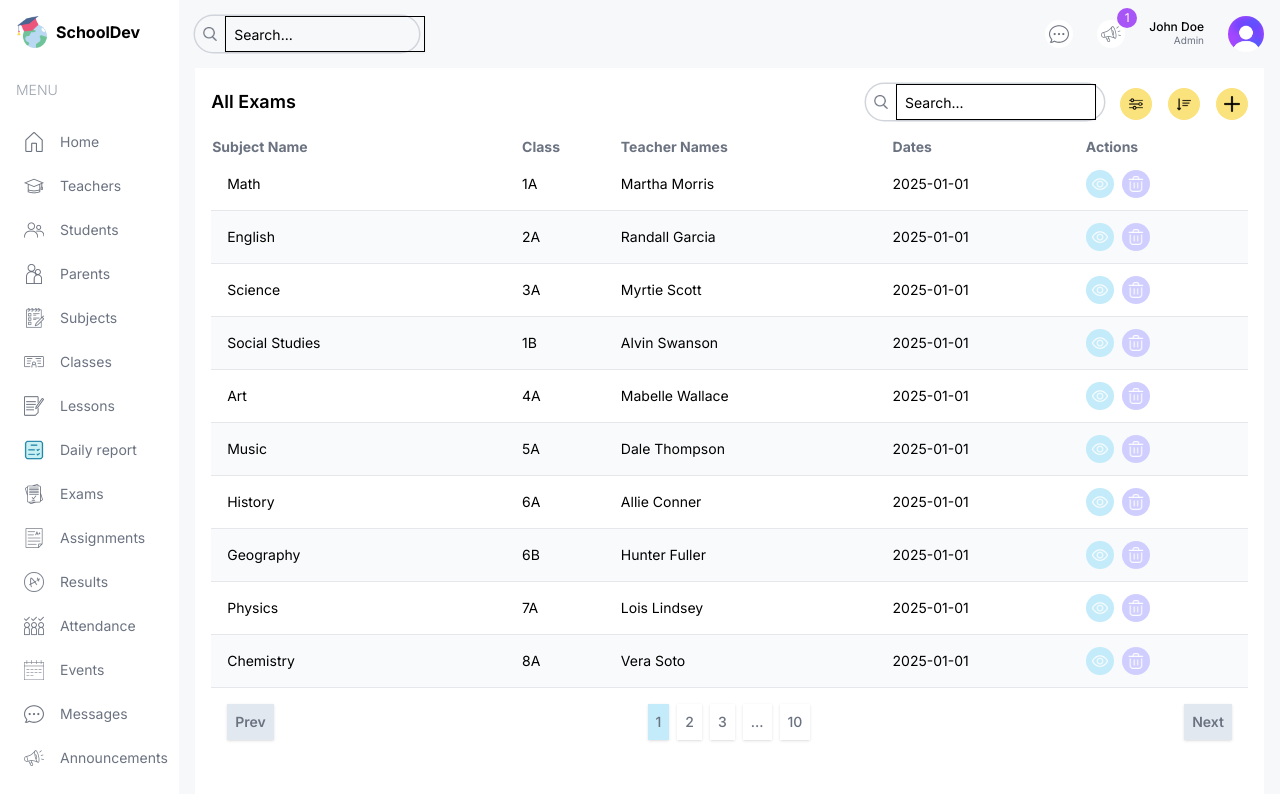
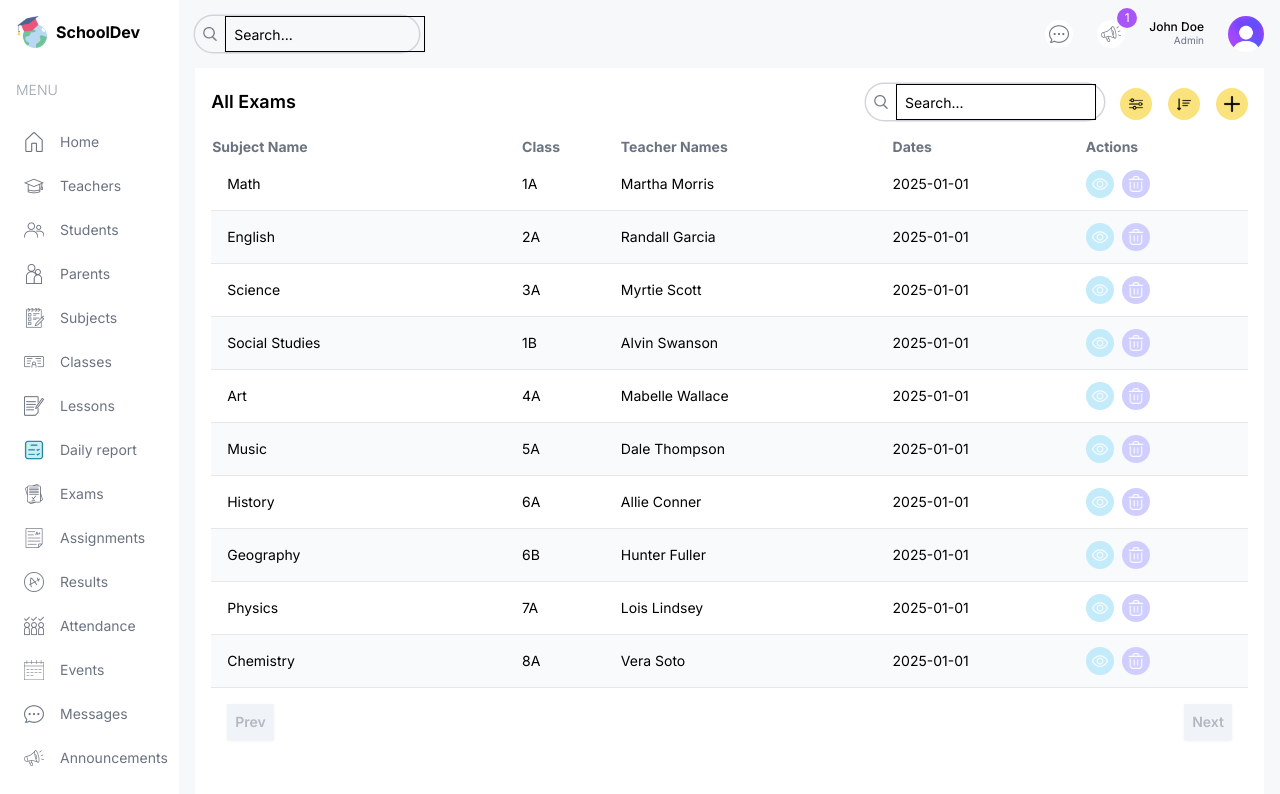
Before and after one commit to iriantogalih/appsekolah, a Next.js app: page /list/exams in a window 1280 px wide. Shown: the top 794 px of the page. Built offline with nearby package versions, Linux system fonts and the light colour scheme.

Commit message:
add fitur pagination in teacher page

```diff
--- a/app/(dashboard)/list/teachers/page.tsx
+++ b/app/(dashboard)/list/teachers/page.tsx
@@ -4,10 +4,12 @@
 import Tablesearch from "@/components/Tablesearch"
 import { role, teachersData } from "@/lib/data"
 import prisma from "@/lib/prisma"
+import { ITEM_PER_PAGE } from "@/lib/settings"
 import { Class, Subject, Teacher } from "@prisma/client"
 import Image from "next/image"
 import Link from "next/link"
 import { ImageResponse } from "next/server"
+import { string } from "zod"
 
 type TeacherList =Teacher & {subjects: Subject[]} & {class: Class[]}
 {/* Create header table */}
@@ -83,16 +85,27 @@
     </td>
   </tr>
 )
-const TeacherListPage = async () => {
+const TeacherListPage = async ({
+  searchParams,
+}:{
+  searchParams: {[key:string]:string} | undefined
+}) => {
 
-  const data = await prisma.teacher.findMany({
-    include:{
-      subjects: true,
-      class: true,
-    },
-  })
+  const {page, ...queryParams} = searchParams;
 
-  console.log(data)
+  const p = page ? parseInt(page) : 1;
+
+  const [data, count] = await prisma.$transaction([
+    prisma.teacher.findMany({
+      include:{
+        subjects: true,
+        class: true,
+      },
+      take: ITEM_PER_PAGE,
+      skip: ITEM_PER_PAGE * (p - 1),
+    }),
+    prisma.teacher.count()
+  ])
 
   return (
     <div className='bg-white p-4 rounded-md flex-1 m-4 mt-0'>
@@ -121,7 +134,7 @@
       {/* LIST */}
       <Table columns={columns} renderRow={renderRow} data={data}/>
       {/* PAGINATION */}
-      <Pagination />
+      <Pagination page={p} count={count} />
     </div>
   )
 }
--- a/components/Pagination.tsx
+++ b/components/Pagination.tsx
@@ -1,19 +1,54 @@
+"use client"
+
+import { ITEM_PER_PAGE } from "@/lib/settings"
 import { Button } from "./ui/button"
+import { useRouter } from "next/navigation"
 
-const Pagination = () => {
+const Pagination = ({page, count}:{page:number, count:number}) => {
+
+  {/* transfrom page into URL */}
+  const router = useRouter()
+
+  const hasPrev = ITEM_PER_PAGE * (page - 1) > 0
+  const hasNext = ITEM_PER_PAGE * (page - 1) + ITEM_PER_PAGE< count
+
+  const changePage = (newPage:number) => {
+    const params = new URLSearchParams(window.location.search)
+    params.set("page", newPage.toString())
+    router.push(`${window.location.pathname}?${params.toString()}`)
+  }
+
+  {/* --- */}
   return (
     <div className=" p-4 flex items-center justify-between text-gray-500">
-      <Button className="px-2 py-4 rounded-md bg-slate-200 text-sm font-semibold disabled:opacity-50 disabled:cursor-not-allowed">
+      <Button
+        disabled={!hasPrev}
+        className="px-2 py-4 rounded-md bg-slate-200 text-sm font-semibold disabled:opacity-50 disabled:cursor-not-allowed"
+        onClick={() => changePage(page-1)}
+        >
         Prev
       </Button>
       <div className=" flex items-center gap-2 text-sm">
-        <Button className=" px-2 rounded-sm bg-lamaSky">1</Button>
-        <Button className=" px-2 rounded-sm">2</Button>
-        <Button className=" px-2 rounded-sm">3</Button>
-        <Button className=" px-2 rounded-sm">...</Button>
-        <Button className=" px-2 rounded-sm">10</Button>
+        {Array.from(
+          { length: Math.ceil(count / ITEM_PER_PAGE) },
+          (_,index)=>{
+          const pageIndex = index + 1;
+          return (
+            <button
+              onClick={() => changePage(pageIndex)}
+              key={pageIndex}
+              className={`px-2 rounded-sm ${page === pageIndex ? " bg-lamaSky" : ""}`}>
+                {pageIndex}
+            </button>
+          )
+        })}
+
       </div>
-      <Button className="px-2 py-4 rounded-md bg-slate-200 text-sm font-semibold disabled:opacity-50 disabled:cursor-not-allowed">
+      <Button
+        disabled={!hasNext}
+        className="px-2 py-4 rounded-md bg-slate-200 text-sm font-semibold disabled:opacity-50 disabled:cursor-not-allowed"
+        onClick={() => changePage(page+1)}
+        >
         Next
       </Button>
     </div>
--- /dev/null
+++ b/lib/settings.ts
@@ -0,0 +1 @@
+export const ITEM_PER_PAGE = 5
```
